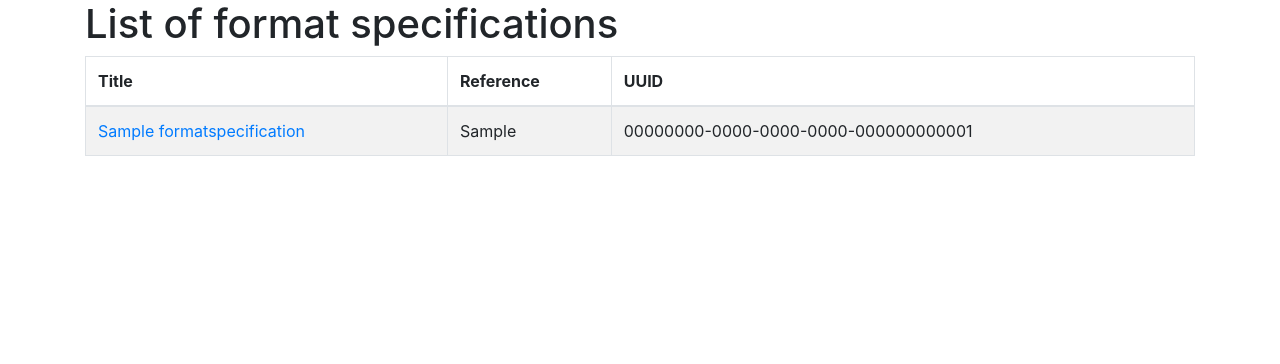
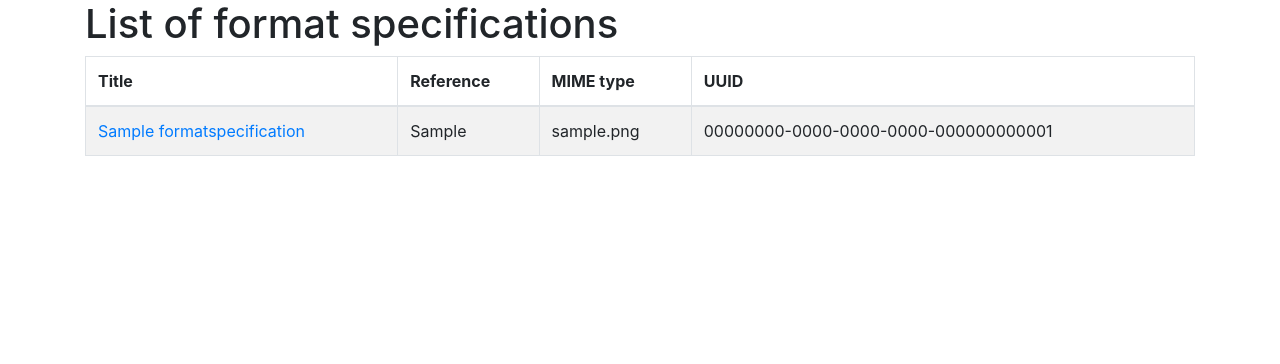
Before and after one commit to ziotom78/planck_insdb_demo, a Django app: page /browse/format_specs/ in a window 1280 px wide. Shown: the part 56-420 px from the top of the page. Run offline with Django 3.2, Linux system fonts and the light colour scheme; tables that the repository leaves empty hold one stand-in row (values such as "Sample post"); parts of the project's set-up code (start-up, migrations or seed data) failed here and were passed over; some libraries are stand-ins or nearby versions.

Commit message:
Add more information for format specs

```diff
--- a/browse/templates/browse/formatspecification_list.html
+++ b/browse/templates/browse/formatspecification_list.html
@@ -9,6 +9,7 @@
     <tr>
       <th scope="col">Title</th>
       <th scope="col">Reference</th>
+      <th scope="col">MIME type</th>
       <th scope="col">UUID</th>
     </tr>
   </thead>
@@ -19,6 +20,7 @@
       <a href="{% url 'format-spec-download-view' spec.uuid %}">{{ spec.title }}</a>
     </td>
     <td>{{ spec.document_ref}}</td>
+    <td>{{ spec.file_mime_type }}</td>
     <td>{{ spec.uuid }}</td>
   </tr>
   {% endfor %}
```
